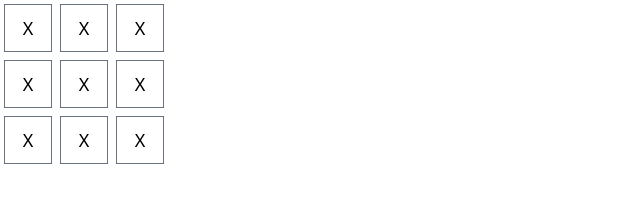
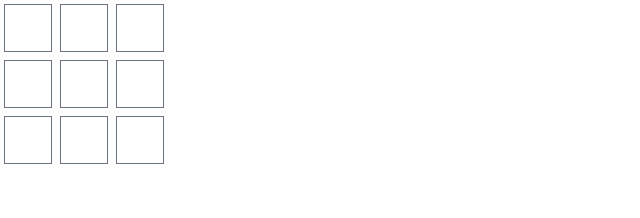
Before and after one commit to aansourav/TicTacToe, a React (Vite) app: page / in a window 1280 px wide. Shown: the top 218 px of the page, without its empty margins (0-640 px from the left). Built offline with nearby package versions, Linux system fonts and the light colour scheme.

Commit message:
Setting X

```diff
--- a/src/App.jsx
+++ b/src/App.jsx
@@ -1,23 +1,44 @@
-const Square = () => {
+import { useState } from "react"
+
+
+function Square({ value, onSquareClick }) {
+
+
+
+  return <button onClick={onSquareClick} className="bg-white border border-gray-500 h-12 w-12 m-1 leading-9 text-lg" >{value}</button>
+}
+
+
+const Board = () => {
+
+  const [squares, setSquares] = useState(Array(9).fill(null))
+
+  const handleClick = (i) => {
+    const nextSquares = squares.slice()
+    nextSquares[i] = "X"
+    setSquares(nextSquares)
+  }
+
+
   return (
     <>
-      <div>
-        <button className="bg-white border border-gray-500 h-12 w-12 m-1 leading-9 text-lg" >X</button>
-        <button className="bg-white border border-gray-500 h-12 w-12 m-1 leading-9 text-lg" >X</button>
-        <button className="bg-white border border-gray-500 h-12 w-12 m-1 leading-9 text-lg" >X</button>
+      <div className="flex">
+        <Square value={squares[0]} onSquareClick={() => handleClick(0)} ></Square>
+        <Square value={squares[1]} onSquareClick={() => handleClick(1)} ></Square>
+        <Square value={squares[2]} onSquareClick={() => handleClick(2)} ></Square>
       </div>
-      <div>
-        <button className="bg-white border border-gray-500 h-12 w-12 m-1 leading-9 text-lg" >X</button>
-        <button className="bg-white border border-gray-500 h-12 w-12 m-1 leading-9 text-lg" >X</button>
-        <button className="bg-white border border-gray-500 h-12 w-12 m-1 leading-9 text-lg" >X</button>
+      <div className="flex">
+        <Square value={squares[3]} onSquareClick={() => handleClick(3)} ></Square>
+        <Square value={squares[4]} onSquareClick={() => handleClick(4)} ></Square>
+        <Square value={squares[5]} onSquareClick={() => handleClick(5)} ></Square>
       </div>
-      <div>
-        <button className="bg-white border border-gray-500 h-12 w-12 m-1 leading-9 text-lg" >X</button>
-        <button className="bg-white border border-gray-500 h-12 w-12 m-1 leading-9 text-lg" >X</button>
-        <button className="bg-white border border-gray-500 h-12 w-12 m-1 leading-9 text-lg" >X</button>
+      <div className="flex">
+        <Square value={squares[6]} onSquareClick={() => handleClick(6)} ></Square>
+        <Square value={squares[7]} onSquareClick={() => handleClick(7)} ></Square>
+        <Square value={squares[8]} onSquareClick={() => handleClick(8)} ></Square>
       </div>
     </>
   )
 }
 
-export default Square;
+export default Board;
--- a/src/main.jsx
+++ b/src/main.jsx
@@ -1,11 +1,10 @@
 import React from 'react'
 import ReactDOM from 'react-dom/client'
-import App from './App.jsx'
+import Board from './App.jsx'
 import './index.css'
-import Square from './App.jsx'
 
 ReactDOM.createRoot(document.getElementById('root')).render(
   <React.StrictMode>
-    <App />
+    <Board />
   </React.StrictMode>,
 )
```
